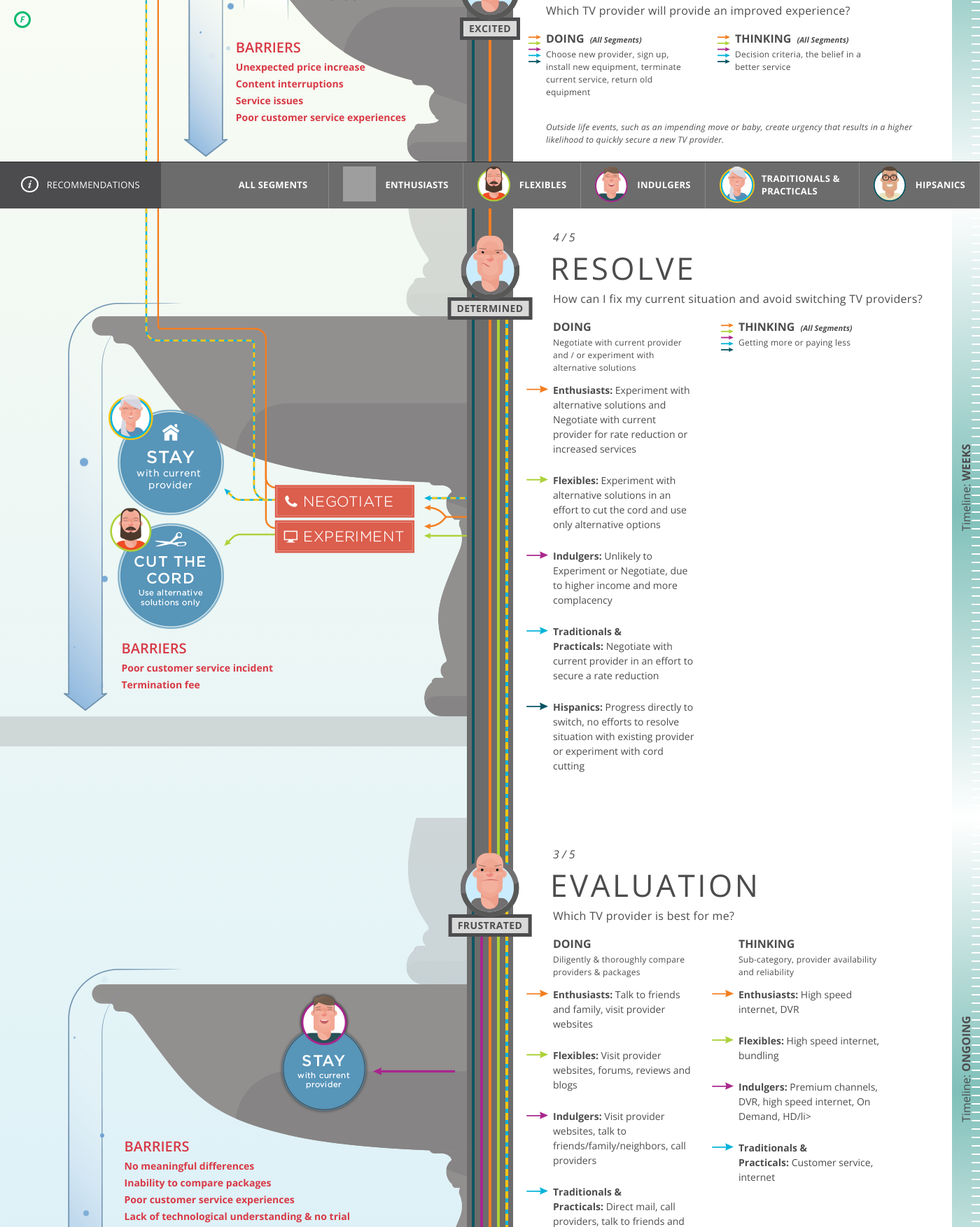
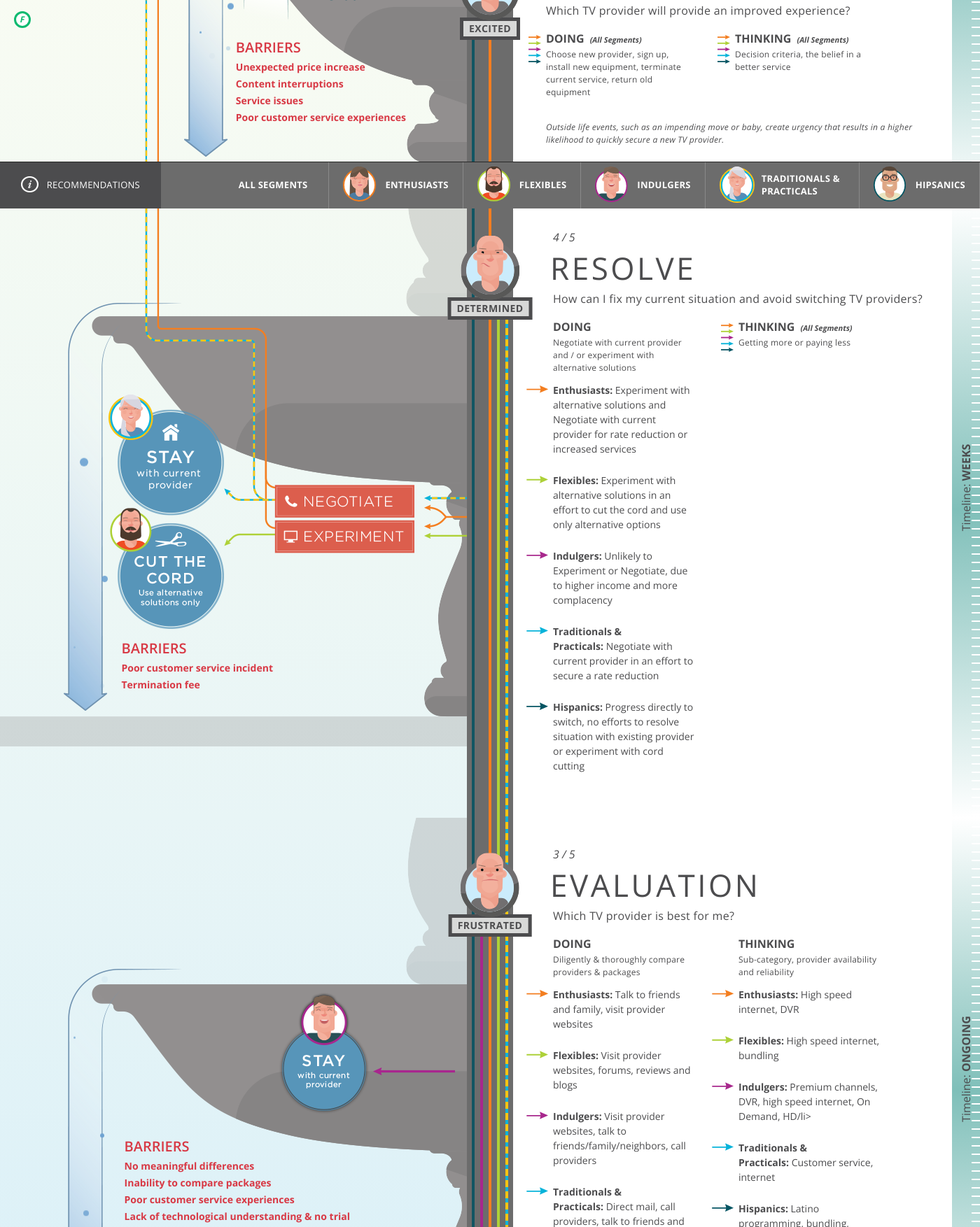
Before and after one commit to EggStrategy/dish-path-purchase, a PHP site: page / in a window 1400 px wide. Shown: the part 502-2256 px from the top of the page at 70% size. Run offline with PHP 8.4, Linux system fonts and the light colour scheme; some libraries are stand-ins or nearby versions; grey boxes are pictures that could not be loaded.

Commit message:
Sect Nav js update / S3 Hispanic content / Fix Enth Icon svg

```diff
--- a/assets/js/scripts.js
+++ b/assets/js/scripts.js
@@ -71,7 +71,6 @@ $(function(){
 
       for (var i=0; i < aArray.length; i++) {
         var theID = aArray[i];
-        var stage = $('.stage');
         var sectionPos = $(theID).offset().top; // get the offset of the div from the top of page
         var sectionHeight = $(theID).height(); // get the height of the div in question
 
@@ -79,7 +78,7 @@ $(function(){
           $(theID).find('.triggers').addClass('fadeInUp animated');
         }
 
-        if (windowPos >= sectionPos && windowPos < (sectionPos + sectionHeight)) {
+        if (windowPos >= (sectionPos - 300) && windowPos < ( (sectionPos - 300) + sectionHeight)) {
           $(".section-nav a[href='" + theID + "']").addClass('active');
         } else {
           $(".section-nav a[href='" + theID + "']").removeClass('active');
--- a/views/stage-3.php
+++ b/views/stage-3.php
@@ -51,6 +51,7 @@
           <li data-segment="flexibles"><span class="arrow-thinking-2"></span><span class="label">Flexibles:</span> Visit provider websites, forums, reviews and blogs</li>
           <li data-segment="indulgers"><span class="arrow-thinking-3"></span><span class="label">Indulgers:</span> Visit provider websites, talk to friends/family/neighbors, call providers</li>
           <li data-segment="traditionals"><span class="arrow-thinking-4"></span><span class="label">Traditionals & Practicals:</span> Direct mail, call providers, talk to friends and family</li>
+          <li data-segment="hispanics"><span class="arrow-thinking-5"></span><span class="label">Hispanics:</span> Talk to friends and family, call TV providers, visit TV provider websites</li>
         </ul>
       </div>
 
@@ -63,6 +64,7 @@
           <li data-segment="flexibles"><span class="arrow-thinking-2"></span><span class="label">Flexibles:</span> High speed internet, bundling</li>
           <li data-segment="indulgers"><span class="arrow-thinking-3"></span><span class="label">Indulgers:</span> Premium channels, DVR, high speed internet, On Demand, HD/li>
           <li data-segment="traditionals"><span class="arrow-thinking-4"></span><span class="label">Traditionals & Practicals:</span> Customer service, internet</li>
+          <li data-segment="hispanics"><span class="arrow-thinking-5"></span><span class="label">Hispanics:</span> Latino programming, bundling, quality kids programming, high speed internet</li>
         </ul>
       </div>
 
```
Also changed, not shown: assets/images/icon-enthusiasts.svg.
